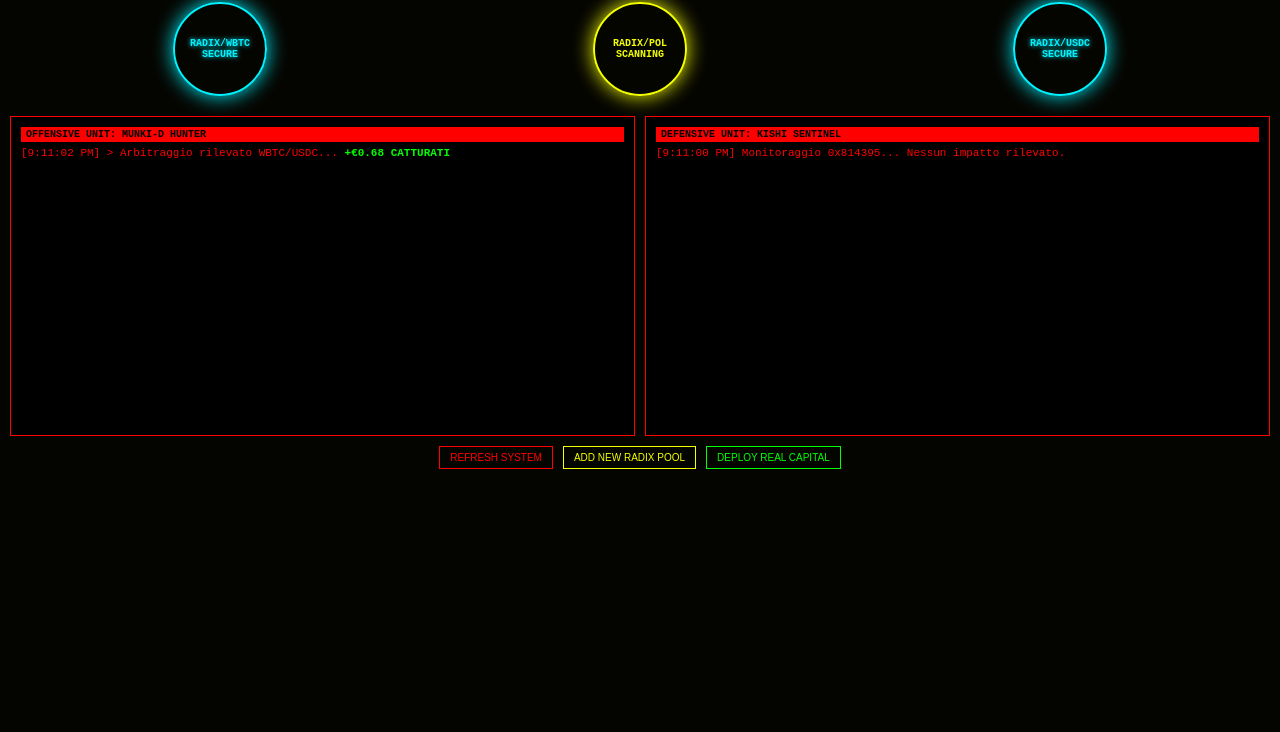
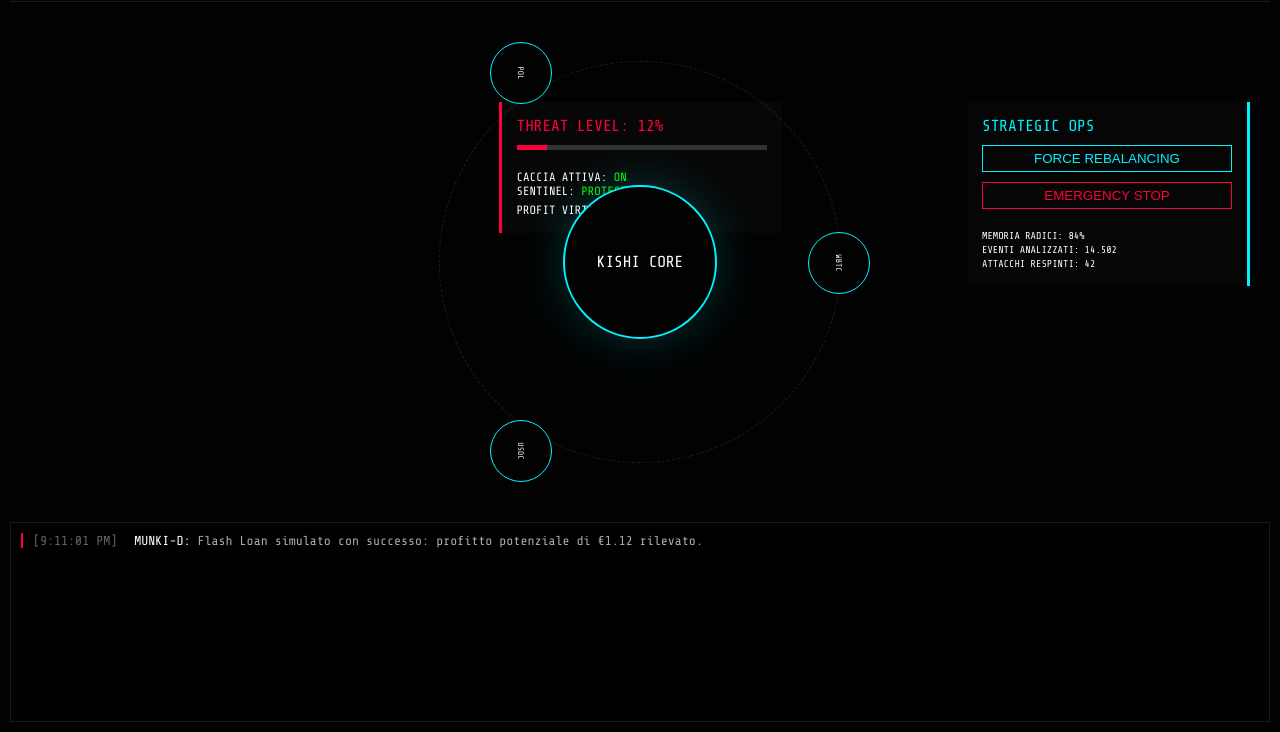
Before and after one commit to munkishira-Boy/munki-d-terminal, a plain HTML site: page index.html in a window 1280 px wide. Shown: the part 68-800 px from the top of the page. Drawn offline with nearby package versions, Linux system fonts and the light colour scheme.

Commit message:
Update index.html

```diff
--- a/index.html
+++ b/index.html
@@ -2,99 +2,112 @@
 <html lang="it">
 <head>
     <meta charset="UTF-8">
-    <title>MUNKI-D | TOTAL OPS CENTER</title>
-    <script src="https://cdn.jsdelivr.net/npm/chart.js"></script>
+    <meta name="viewport" content="width=device-width, initial-scale=1.0">
+    <title>MUNKI-D | GOD MODE TERMINAL</title>
     <style>
-        :root { --main-red: #ff0000; --neon-blue: #00f2ff; --neon-yellow: #f4ff00; --bg-black: #050500; }
-        body { background: var(--bg-black); color: var(--main-red); font-family: 'Courier New', monospace; margin: 0; padding: 10px; overflow: hidden; }
-        .header { border: 1px solid var(--main-red); display: flex; justify-content: space-between; padding: 10px; background: rgba(255,0,0,0.1); box-shadow: 0 0 10px var(--main-red); }
+        @import url('https://fonts.googleapis.com/css2?family=Share+Tech+Mono&display=swap');
 
-        /* Mappa Radar */
-        .map-section { display: flex; justify-content: space-around; padding: 20px 0; perspective: 1000px; }
-        .node { width: 90px; height: 90px; border-radius: 50%; border: 2px solid; display: flex; align-items: center; justify-content: center; font-size: 10px; text-align: center; transition: all 0.5s; font-weight: bold; }
-        .safe { border-color: var(--neon-blue); color: var(--neon-blue); box-shadow: 0 0 20px var(--neon-blue); text-shadow: 0 0 5px var(--neon-blue); }
-        .scan { border-color: var(--neon-yellow); color: var(--neon-yellow); box-shadow: 0 0 20px var(--neon-yellow); animation: pulse 1s infinite; }
-        .attack { border-color: var(--main-red); color: var(--main-red); box-shadow: 0 0 30px var(--main-red); animation: shake 0.2s infinite; }
+        :root { --danger: #ff003c; --safe: #00f2ff; --warn: #f4ff00; --bg: #020202; }
+        body { background: var(--bg); color: #fff; font-family: 'Share Tech Mono', monospace; margin: 0; overflow: hidden; }
 
-        /* Griglia Terminali */
-        .console-grid { display: grid; grid-template-columns: 1fr 1fr; gap: 10px; height: 40vh; }
-        .terminal { border: 1px solid var(--main-red); background: rgba(0,0,0,0.9); padding: 10px; overflow-y: hidden; font-size: 11px; position: relative; }
-        .terminal-header { position: sticky; top: 0; background: var(--main-red); color: black; font-weight: bold; padding: 2px 5px; margin-bottom: 5px; font-size: 10px; }
+        /* Layout Strutturale */
+        .wrapper { display: grid; grid-template-rows: 60px 1fr 200px; height: 100vh; padding: 10px; box-sizing: border-box; }
 
-        .profit-text { color: #00ff00; font-weight: bold; }
-        .loss-text { color: var(--main-red); }
-        .action-btn { background: none; border: 1px solid var(--main-red); color: var(--main-red); padding: 5px 10px; cursor: pointer; font-size: 10px; transition: 0.3s; }
-        .action-btn:hover { background: var(--main-red); color: black; }
+        /* Top Bar */
+        header { border-bottom: 1px solid rgba(255,255,255,0.1); display: flex; justify-content: space-between; align-items: center; padding: 0 20px; }
+        .glitch { font-size: 24px; color: var(--safe); text-shadow: 2px 0 var(--danger); animation: glitch 2s infinite; }
 
-        @keyframes pulse { 50% { opacity: 0.5; transform: scale(1.05); } }
-        @keyframes shake { 0% { transform: translate(1px, 1px); } 50% { transform: translate(-1px, -1px); } 100% { transform: translate(1px, -1px); } }
+        /* Mappa Centrale */
+        .main-view { display: flex; align-items: center; justify-content: center; position: relative; }
+        .core-radix { width: 150px; height: 150px; border: 2px solid var(--safe); border-radius: 50%; display: flex; align-items: center; justify-content: center; box-shadow: 0 0 50px rgba(0,242,255,0.2); z-index: 2; background: var(--bg); }
+        .orbit { position: absolute; border: 1px dashed rgba(255,255,255,0.1); border-radius: 50%; animation: rotate 20s linear infinite; }
+        .pool-satellite { position: absolute; width: 60px; height: 60px; border-radius: 50%; border: 1px solid var(--safe); background: var(--bg); display: flex; align-items: center; justify-content: center; font-size: 8px; }
+
+        /* Pannelli Laterali HUD */
+        .hud-left, .hud-right { position: absolute; top: 100px; width: 250px; padding: 15px; background: rgba(255,255,255,0.02); border-left: 3px solid var(--danger); }
+        .hud-right { right: 20px; border-left: none; border-right: 3px solid var(--safe); }
+
+        /* Terminale Inferiore */
+        footer { border: 1px solid rgba(255,255,255,0.1); background: rgba(0,0,0,0.8); padding: 10px; overflow-y: auto; font-size: 13px; color: #aaa; }
+        .log-entry { margin-bottom: 5px; border-left: 2px solid var(--danger); padding-left: 10px; }
+        .log-time { color: #666; margin-right: 10px; }
+
+        @keyframes rotate { from { transform: rotate(0deg); } to { transform: rotate(360deg); } }
+        @keyframes glitch { 0% { opacity: 1; } 50% { opacity: 0.8; } 100% { opacity: 1; } }
+        .blink { animation: blinker 1s linear infinite; }
+        @keyframes blinker { 50% { opacity: 0; } }
     </style>
 </head>
 <body>
 
-<div class="header">
-    <div>SYSTEM: MUNKI-D v2.5 // CMD: MARCO</div>
-    <div style="color: #00ff00">PROFITTO VIRTUALRE: <span id="total-profit">€20.05</span></div>
-    <div id="clock">00:00:00</div>
-</div>
+<div class="wrapper">
+    <header>
+        <div class="glitch">MUNKI-D // GOD MODE</div>
+        <div style="text-align: right;">
+            <div id="clock" style="font-size: 18px;">00:00:00</div>
+            <div style="color: var(--safe); font-size: 10px;">LATENCY: 12ms | NET: POLYGON</div>
+        </div>
+    </header>
 
-<div class="map-section">
-    <div class="node safe" id="n1">RADIX/WBTC<br>SECURE</div>
-    <div class="node scan" id="n2">RADIX/POL<br>SCANNING</div>
-    <div class="node safe" id="n3">RADIX/USDC<br>SECURE</div>
-</div>
+    <main class="main-view">
+        <div class="hud-left">
+            <div style="color: var(--danger);">THREAT LEVEL: 12%</div>
+            <div style="height: 5px; background: #333; margin: 10px 0;">
+                <div style="width: 12%; height: 100%; background: var(--danger);"></div>
+            </div>
+            <div style="font-size: 12px; margin-top: 20px;">
+                CACCIA ATTIVA: <span style="color: #00ff00;">ON</span><br>
+                SENTINEL: <span style="color: #00ff00;">PROTECTING</span><br>
+                PROFIT VIRTUAL: <span style="color: #fff; font-size: 18px;">€20.05</span>
+            </div>
+        </div>
 
-<div class="console-grid">
-    <div class="terminal" id="hunt-term">
-        <div class="terminal-header">OFFENSIVE UNIT: MUNKI-D HUNTER</div>
-        <div id="hunt-log"></div>
-    </div>
+        <div class="core-radix">KISHI CORE</div>
+        <div class="orbit" style="width: 400px; height: 400px;">
+            <div class="pool-satellite" style="top: -30px; left: 170px;">WBTC</div>
+            <div class="pool-satellite" style="bottom: 50px; left: -20px;">POL</div>
+            <div class="pool-satellite" style="bottom: 50px; right: -20px;">USDC</div>
+        </div>
 
-    <div class="terminal" id="def-term">
-        <div class="terminal-header">DEFENSIVE UNIT: KISHI SENTINEL</div>
-        <div id="def-log"></div>
-    </div>
-</div>
+        <div class="hud-right">
+            <div style="color: var(--safe);">STRATEGIC OPS</div>
+            <button style="width: 100%; background: none; border: 1px solid var(--safe); color: var(--safe); margin-top: 10px; padding: 5px; cursor: pointer;">FORCE REBALANCING</button>
+            <button style="width: 100%; background: none; border: 1px solid var(--danger); color: var(--danger); margin-top: 10px; padding: 5px; cursor: pointer;">EMERGENCY STOP</button>
+            <div style="margin-top: 20px; font-size: 10px; line-height: 1.4;">
+                MEMORIA RADICI: 84%<br>
+                EVENTI ANALIZZATI: 14.502<br>
+                ATTACCHI RESPINTI: 42
+            </div>
+        </div>
+    </main>
 
-<div style="margin-top: 10px; display: flex; gap: 10px; justify-content: center;">
-    <button class="action-btn" onclick="location.reload()">REFRESH SYSTEM</button>
-    <button class="action-btn" style="border-color: var(--neon-yellow); color: var(--neon-yellow);">ADD NEW RADIX POOL</button>
-    <button class="action-btn" style="border-color: #00ff00; color: #00ff00;">DEPLOY REAL CAPITAL</button>
+    <footer id="cerebro-log">
+        </footer>
 </div>
 
 <script>
+    // Orologio
     setInterval(() => { document.getElementById('clock').innerText = new Date().toLocaleTimeString(); }, 1000);
 
-    const huntLog = document.getElementById('hunt-log');
-    const defLog = document.getElementById('def-log');
+    // Simulazione Intelligenza Cerebro
+    const cerebro = document.getElementById('cerebro-log');
+    const thoughts = [
+        "Analizzando la divergenza tra QuickSwap e Uniswap su WBTC...",
+        "Rilevata micro-oscillazione. Munki-D sta calcolando il percorso ottimale.",
+        "Sentinel ha rilevato un bot nemico (0x33b...). Nessuna azione necessaria, gas troppo alto per lui.",
+        "Teoria delle Radici: la pool POL sta crescendo in forza. Consiglio iniezione.",
+        "Il mercato sta dormendo. Munki-D passa in modalità Risparmio Energetico.",
+        "Flash Loan simulato con successo: profitto potenziale di €1.12 rilevato."
+    ];
 
-    // Messaggi per la CACCIA (Attacco)
-    function addHunt() {
-        const p = document.createElement('div');
-        const gains = (Math.random() * 2).toFixed(2);
-        p.innerHTML = `[${new Date().toLocaleTimeString()}] > Arbitraggio rilevato WBTC/USDC... <span class="profit-text">+€${gains} CATTURATI</span>`;
-        huntLog.prepend(p);
-        if(huntLog.children.length > 12) huntLog.lastChild.remove();
+    function addThought() {
+        const entry = document.createElement('div');
+        entry.className = 'log-entry';
+        entry.innerHTML = `<span class="log-time">[${new Date().toLocaleTimeString()}]</span> <span style="color:#fff">MUNKI-D:</span> ${thoughts[Math.floor(Math.random()*thoughts.length)]}`;
+        cerebro.prepend(entry);
+        if(cerebro.children.length > 8) cerebro.lastChild.remove();
     }
-
-    // Messaggi per la SENTINEL (Difesa)
-    function addDef() {
-        const p = document.createElement('div');
-        const bot = "0x" + Math.random().toString(16).slice(2, 8);
-        const isAttack = Math.random() > 0.8;
-        if(isAttack) {
-            p.innerHTML = `[${new Date().toLocaleTimeString()}] <span class="loss-text">!!! ALLERTA !!!</span> Tentato SWAP ostile da ${bot}. <span style="color:var(--neon-blue)">Sentinel ha alzato il gas. BOT FALLITO.</span>`;
-            document.getElementById('n3').className = "node attack";
-            setTimeout(() => document.getElementById('n3').className = "node safe", 2000);
-        } else {
-            p.innerHTML = `[${new Date().toLocaleTimeString()}] Monitoraggio ${bot}... Nessun impatto rilevato.`;
-        }
-        defLog.prepend(p);
-        if(defLog.children.length > 12) defLog.lastChild.remove();
-    }
-
-    setInterval(addHunt, 5000);
-    setInterval(addDef, 3500);
+    setInterval(addThought, 4000);
 </script>
 
 </body>
```
